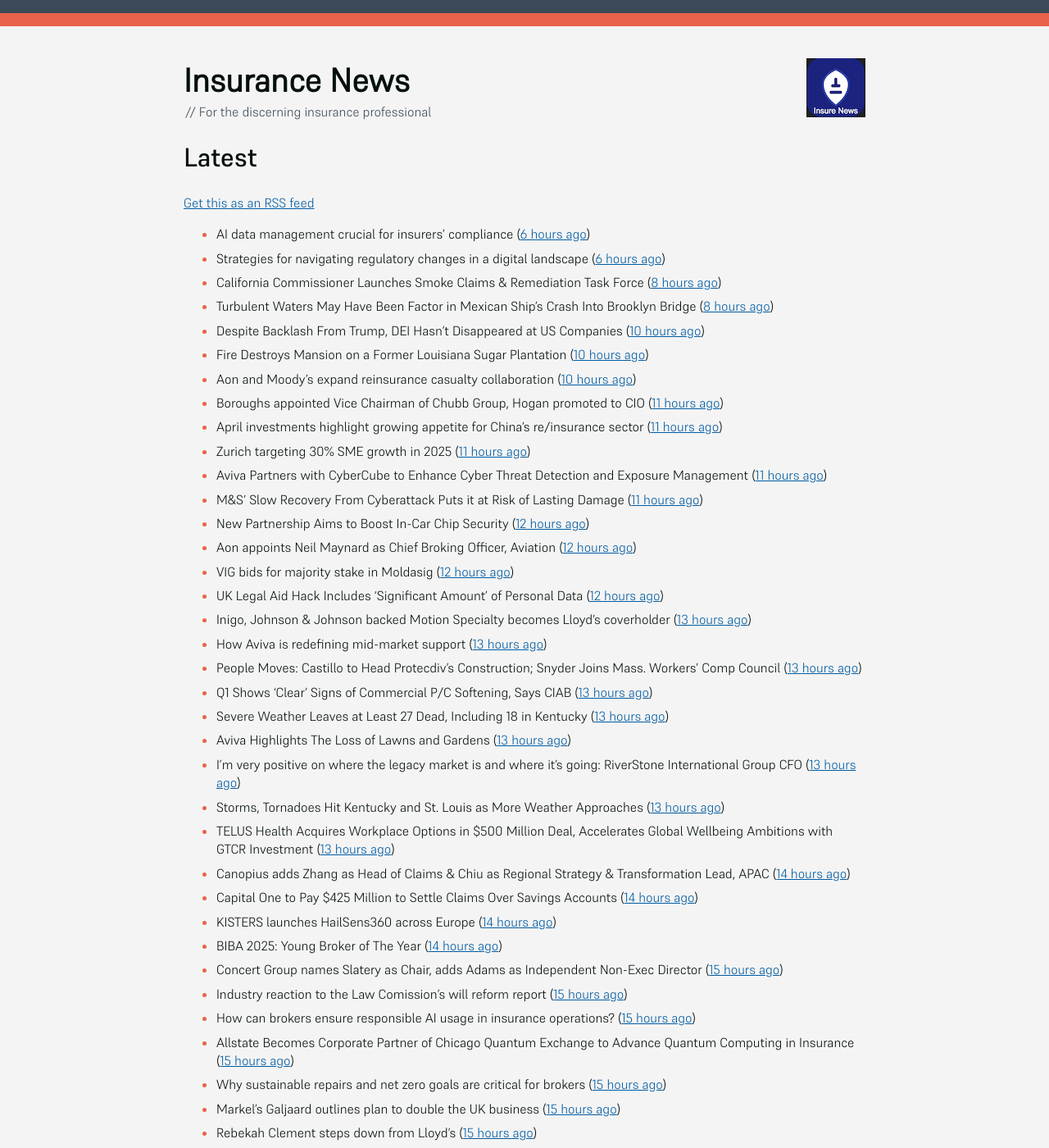
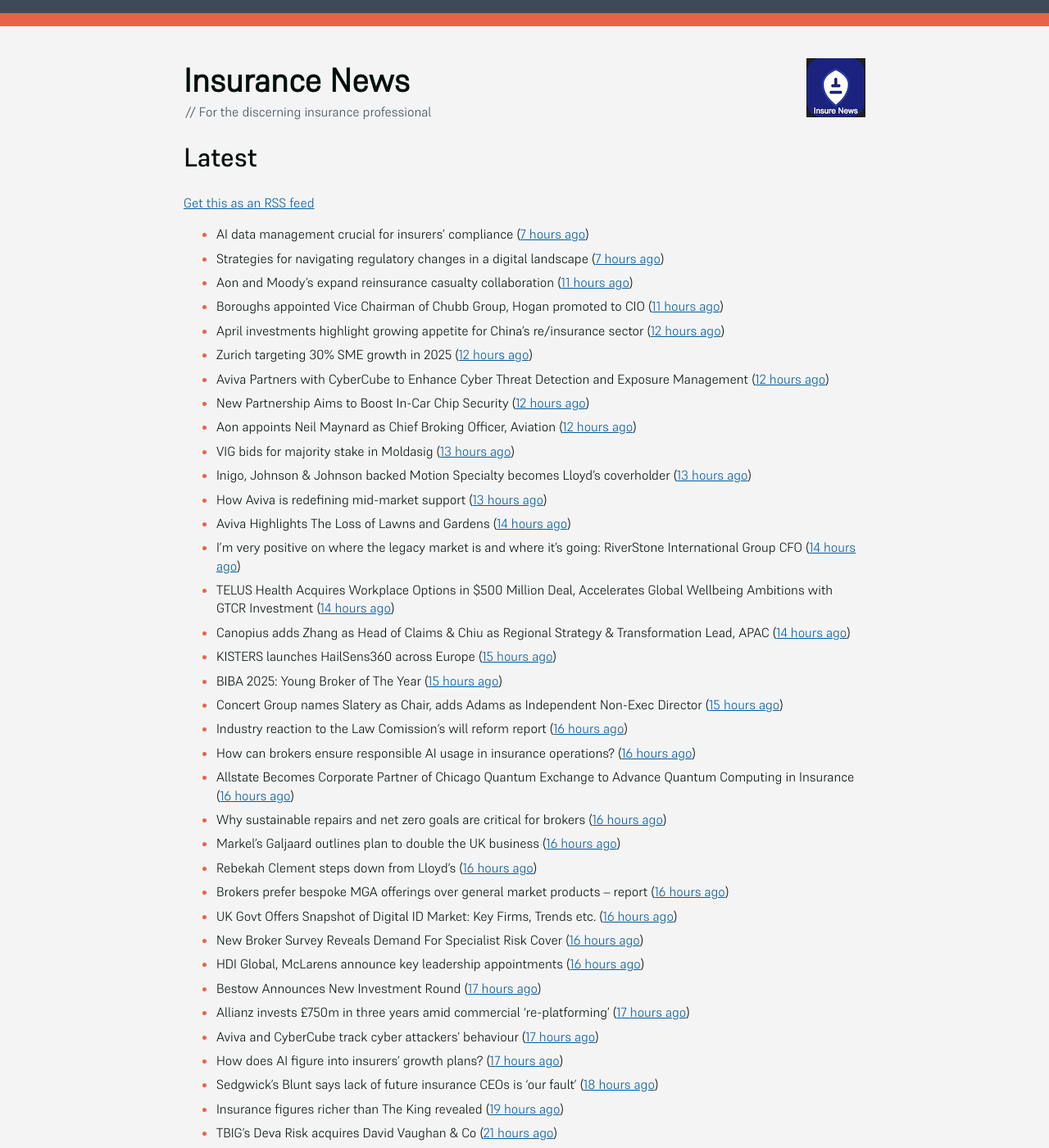
Before and after one commit to mat-0/feeds.thechels.uk, a Jekyll site: the page built from index.md, in a window 1280 px wide and 1400 px high. Shown: the whole window at 82% size. Built offline with Jekyll 4.4.1, drawn with Linux system fonts in a browser that asks for light colours; some of the changed text lies outside the part shown.

Commit message:
New Feed

```diff
--- a/index.md
+++ b/index.md
@@ -8,72 +8,47 @@ description: Latest Updates
 [Get this as an RSS feed](/feed.rss)
 
 <!-- news_marker starts -->
-- AI data management crucial for insurers' compliance ([6 hours ago](https://www.dig-in.com/news/ai-data-management-crucial-for-insurers-compliance))
-- Strategies for navigating regulatory changes in a digital landscape ([6 hours ago](https://www.dig-in.com/opinion/strategies-for-navigating-federal-and-state-regulations))
-- California Commissioner Launches Smoke Claims & Remediation Task Force ([8 hours ago](https://www.insurancejournal.com/news/west/2025/05/19/824395.htm))
-- Turbulent Waters May Have Been Factor in Mexican Ship’s Crash Into Brooklyn Bridge ([8 hours ago](https://www.insurancejournal.com/news/east/2025/05/19/824334.htm))
-- Despite Backlash From Trump, DEI Hasn’t Disappeared at US Companies ([10 hours ago](https://www.insurancejournal.com/news/national/2025/05/19/824379.htm))
-- Fire Destroys Mansion on a Former Louisiana Sugar Plantation ([10 hours ago](https://www.insurancejournal.com/news/southcentral/2025/05/19/824378.htm))
-- Aon and Moody’s expand reinsurance casualty collaboration ([10 hours ago](https://www.reinsurancene.ws/aon-and-moodys-expand-reinsurance-casualty-collaboration/))
+- AI data management crucial for insurers' compliance ([7 hours ago](https://www.dig-in.com/news/ai-data-management-crucial-for-insurers-compliance))
+- Strategies for navigating regulatory changes in a digital landscape ([7 hours ago](https://www.dig-in.com/opinion/strategies-for-navigating-federal-and-state-regulations))
+- Aon and Moody’s expand reinsurance casualty collaboration ([11 hours ago](https://www.reinsurancene.ws/aon-and-moodys-expand-reinsurance-casualty-collaboration/))
 - Boroughs appointed Vice Chairman of Chubb Group, Hogan promoted to CIO ([11 hours ago](https://www.reinsurancene.ws/boroughs-appointed-vice-chairman-of-chubb-group-hogan-promoted-to-cio/))
-- April investments highlight growing appetite for China’s re/insurance sector ([11 hours ago](https://www.reinsurancene.ws/april-investments-highlight-growing-appetite-for-chinas-re-insurance-sector/))
-- Zurich targeting 30% SME growth in 2025 ([11 hours ago](https://www.postonline.co.uk/news/7957779/zurich-targeting-30-sme-growth-in-2025))
-- Aviva Partners with CyberCube to Enhance Cyber Threat Detection and Exposure Management ([11 hours ago](https://www.insurtechinsights.com/aviva-partners-with-cybercube-to-enhance-cyber-threat-detection-and-exposure-management/))
-- M&S’ Slow Recovery From Cyberattack Puts it at Risk of Lasting Damage ([11 hours ago](https://www.insurancejournal.com/news/international/2025/05/19/824356.htm))
+- April investments highlight growing appetite for China’s re/insurance sector ([12 hours ago](https://www.reinsurancene.ws/april-investments-highlight-growing-appetite-for-chinas-re-insurance-sector/))
+- Zurich targeting 30% SME growth in 2025 ([12 hours ago](https://www.postonline.co.uk/news/7957779/zurich-targeting-30-sme-growth-in-2025))
+- Aviva Partners with CyberCube to Enhance Cyber Threat Detection and Exposure Management ([12 hours ago](https://www.insurtechinsights.com/aviva-partners-with-cybercube-to-enhance-cyber-threat-detection-and-exposure-management/))
 - New Partnership Aims to Boost In-Car Chip Security ([12 hours ago](https://insurance-edge.net/2025/05/19/new-partnership-aims-to-boost-in-car-chip-security/))
 - Aon appoints Neil Maynard as Chief Broking Officer, Aviation ([12 hours ago](https://www.reinsurancene.ws/aon-appoints-neil-maynard-as-chief-broking-officer-aviation/))
-- VIG bids for majority stake in Moldasig ([12 hours ago](https://www.reinsurancene.ws/vig-bids-for-majority-stake-in-moldasig/))
-- UK Legal Aid Hack Includes ‘Significant Amount’ of Personal Data ([12 hours ago](https://www.insurancejournal.com/news/international/2025/05/19/824353.htm))
+- VIG bids for majority stake in Moldasig ([13 hours ago](https://www.reinsurancene.ws/vig-bids-for-majority-stake-in-moldasig/))
 - Inigo, Johnson & Johnson backed Motion Specialty becomes Lloyd’s coverholder ([13 hours ago](https://www.reinsurancene.ws/inigo-johnson-johnson-backed-motion-specialty-becomes-lloyds-coverholder/))
 - How Aviva is redefining mid-market support ([13 hours ago](https://www.insurancebusinessmag.com/uk/news/breaking-news/how-aviva-is-redefining-midmarket-support-535375.aspx))
-- People Moves: Castillo to Head Protecdiv’s Construction; Snyder Joins Mass. Workers’ Comp Council ([13 hours ago](https://www.insurancejournal.com/news/east/2025/05/19/823716.htm))
-- Q1 Shows ‘Clear’ Signs of Commercial P/C Softening, Says CIAB ([13 hours ago](https://www.insurancejournal.com/news/national/2025/05/19/824328.htm))
-- Severe Weather Leaves at Least 27 Dead, Including 18 in Kentucky ([13 hours ago](https://www.insurancejournal.com/news/southeast/2025/05/19/824341.htm))
-- Aviva Highlights The Loss of Lawns and Gardens ([13 hours ago](https://insurance-edge.net/2025/05/19/aviva-highlights-the-loss-of-lawns-and-gardens/))
-- I’m very positive on where the legacy market is and where it’s going: RiverStone International Group CFO ([13 hours ago](https://www.reinsurancene.ws/im-very-positive-on-where-the-legacy-market-is-and-where-its-going-riverstone-international-group-cfo/))
-- Storms, Tornadoes Hit Kentucky and St. Louis as More Weather Approaches ([13 hours ago](https://www.insurancejournal.com/news/southeast/2025/05/19/824329.htm))
-- TELUS Health Acquires Workplace Options in $500 Million Deal, Accelerates Global Wellbeing Ambitions with GTCR Investment ([13 hours ago](https://www.insurtechinsights.com/telus-health-acquires-workplace-options-in-500-million-deal-accelerates-global-wellbeing-ambitions-with-gtcr-investment/))
+- Aviva Highlights The Loss of Lawns and Gardens ([14 hours ago](https://insurance-edge.net/2025/05/19/aviva-highlights-the-loss-of-lawns-and-gardens/))
+- I’m very positive on where the legacy market is and where it’s going: RiverStone International Group CFO ([14 hours ago](https://www.reinsurancene.ws/im-very-positive-on-where-the-legacy-market-is-and-where-its-going-riverstone-international-group-cfo/))
+- TELUS Health Acquires Workplace Options in $500 Million Deal, Accelerates Global Wellbeing Ambitions with GTCR Investment ([14 hours ago](https://www.insurtechinsights.com/telus-health-acquires-workplace-options-in-500-million-deal-accelerates-global-wellbeing-ambitions-with-gtcr-investment/))
 - Canopius adds Zhang as Head of Claims & Chiu as Regional Strategy & Transformation Lead, APAC ([14 hours ago](https://www.reinsurancene.ws/canopius-adds-zhang-as-head-of-claims-chiu-as-regional-strategy-transformation-lead-apac/))
-- Capital One to Pay $425 Million to Settle Claims Over Savings Accounts ([14 hours ago](https://www.insurancejournal.com/news/east/2025/05/19/824323.htm))
-- KISTERS launches HailSens360 across Europe ([14 hours ago](https://www.reinsurancene.ws/kisters-launches-hailsens360-across-europe/))
-- BIBA 2025: Young Broker of The Year ([14 hours ago](https://insurance-edge.net/2025/05/19/biba-2025-young-broker-of-the-year/))
+- KISTERS launches HailSens360 across Europe ([15 hours ago](https://www.reinsurancene.ws/kisters-launches-hailsens360-across-europe/))
+- BIBA 2025: Young Broker of The Year ([15 hours ago](https://insurance-edge.net/2025/05/19/biba-2025-young-broker-of-the-year/))
 - Concert Group names Slatery as Chair, adds Adams as Independent Non-Exec Director ([15 hours ago](https://www.reinsurancene.ws/concert-group-names-slatery-as-chair-adds-adams-as-independent-non-exec-director/))
-- Industry reaction to the Law Comission’s will reform report ([15 hours ago](https://ifamagazine.com/industry-reaction-to-the-law-comissions-will-reform-report/))
-- How can brokers ensure responsible AI usage in insurance operations? ([15 hours ago](https://www.insurancebusinessmag.com/uk/news/technology/how-can-brokers-ensure-responsible-ai-usage-in-insurance-operations-536137.aspx))
-- Allstate Becomes Corporate Partner of Chicago Quantum Exchange to Advance Quantum Computing in Insurance ([15 hours ago](https://www.insurtechinsights.com/allstate-becomes-corporate-partner-of-chicago-quantum-exchange-to-advance-quantum-computing-in-insurance/))
-- Why sustainable repairs and net zero goals are critical for brokers ([15 hours ago](https://www.insurancebusinessmag.com/uk/news/environmental/why-sustainable-repairs-and-net-zero-goals-are-critical-for-brokers-536136.aspx))
-- Markel’s Galjaard outlines plan to double the UK business ([15 hours ago](https://www.postonline.co.uk/news/7957775/markels-galjaard-outlines-plan-to-double-the-uk-business))
-- Rebekah Clement steps down from Lloyd's ([15 hours ago](https://www.insurancebusinessmag.com/uk/news/breaking-news/rebekah-clement-steps-down-from-lloyds-536135.aspx))
-- Brokers prefer bespoke MGA offerings over general market products – report ([15 hours ago](https://www.insurancebusinessmag.com/uk/news/breaking-news/brokers-prefer-bespoke-mga-offerings-over-general-market-products--report-536134.aspx))
-- UK Govt Offers Snapshot of Digital ID Market: Key Firms, Trends etc. ([15 hours ago](https://insurance-edge.net/2025/05/19/uk-govt-offers-snapshot-of-digital-id-market-key-firms-trends-etc/))
-- New Broker Survey Reveals Demand For Specialist Risk Cover ([15 hours ago](https://insurance-edge.net/2025/05/19/new-broker-survey-reveals-demand-for-specialist-risk-cover/))
-- HDI Global, McLarens announce key leadership appointments ([15 hours ago](https://www.insurancebusinessmag.com/uk/news/breaking-news/hdi-global-mclarens-announce-key-leadership-appointments-536132.aspx))
-- Bestow Announces New Investment Round ([16 hours ago](https://insurance-edge.net/2025/05/19/bestow-announces-new-investment-round/))
-- Allianz invests £750m in three years amid commercial ‘re-platforming’ ([16 hours ago](https://www.postonline.co.uk/news/7957771/allianz-invests-ps750m-in-three-years-amid-commercial-replatforming))
-- Aviva and CyberCube track cyber attackers’ behaviour ([16 hours ago](https://www.postonline.co.uk/news/7957778/aviva-and-cybercube-track-cyber-attackers-behaviour))
+- Industry reaction to the Law Comission’s will reform report ([16 hours ago](https://ifamagazine.com/industry-reaction-to-the-law-comissions-will-reform-report/))
+- How can brokers ensure responsible AI usage in insurance operations? ([16 hours ago](https://www.insurancebusinessmag.com/uk/news/technology/how-can-brokers-ensure-responsible-ai-usage-in-insurance-operations-536137.aspx))
+- Allstate Becomes Corporate Partner of Chicago Quantum Exchange to Advance Quantum Computing in Insurance ([16 hours ago](https://www.insurtechinsights.com/allstate-becomes-corporate-partner-of-chicago-quantum-exchange-to-advance-quantum-computing-in-insurance/))
+- Why sustainable repairs and net zero goals are critical for brokers ([16 hours ago](https://www.insurancebusinessmag.com/uk/news/environmental/why-sustainable-repairs-and-net-zero-goals-are-critical-for-brokers-536136.aspx))
+- Markel’s Galjaard outlines plan to double the UK business ([16 hours ago](https://www.postonline.co.uk/news/7957775/markels-galjaard-outlines-plan-to-double-the-uk-business))
+- Rebekah Clement steps down from Lloyd's ([16 hours ago](https://www.insurancebusinessmag.com/uk/news/breaking-news/rebekah-clement-steps-down-from-lloyds-536135.aspx))
+- Brokers prefer bespoke MGA offerings over general market products – report ([16 hours ago](https://www.insurancebusinessmag.com/uk/news/breaking-news/brokers-prefer-bespoke-mga-offerings-over-general-market-products--report-536134.aspx))
+- UK Govt Offers Snapshot of Digital ID Market: Key Firms, Trends etc. ([16 hours ago](https://insurance-edge.net/2025/05/19/uk-govt-offers-snapshot-of-digital-id-market-key-firms-trends-etc/))
+- New Broker Survey Reveals Demand For Specialist Risk Cover ([16 hours ago](https://insurance-edge.net/2025/05/19/new-broker-survey-reveals-demand-for-specialist-risk-cover/))
+- HDI Global, McLarens announce key leadership appointments ([16 hours ago](https://www.insurancebusinessmag.com/uk/news/breaking-news/hdi-global-mclarens-announce-key-leadership-appointments-536132.aspx))
+- Bestow Announces New Investment Round ([17 hours ago](https://insurance-edge.net/2025/05/19/bestow-announces-new-investment-round/))
+- Allianz invests £750m in three years amid commercial ‘re-platforming’ ([17 hours ago](https://www.postonline.co.uk/news/7957771/allianz-invests-ps750m-in-three-years-amid-commercial-replatforming))
+- Aviva and CyberCube track cyber attackers’ behaviour ([17 hours ago](https://www.postonline.co.uk/news/7957778/aviva-and-cybercube-track-cyber-attackers-behaviour))
 - How does AI figure into insurers' growth plans? ([17 hours ago](https://www.dig-in.com/list/how-does-ai-figure-into-insurers-growth-plans))
-- EnergyAustralia Apologizes to Customers After Greenwashing Case ([17 hours ago](https://www.insurancejournal.com/news/international/2025/05/19/824194.htm))
-- Sedgwick’s Blunt says lack of future insurance CEOs is ‘our fault’ ([17 hours ago](https://www.postonline.co.uk/news/7957772/sedgwicks-blunt-says-lack-of-future-insurance-ceos-is-our-fault))
-- UK’s Anglian Water Fined £1.4 Million Over Drinking Water Failures ([18 hours ago](https://www.insurancejournal.com/news/international/2025/05/19/824185.htm))
-- Insurance figures richer than The King revealed ([18 hours ago](https://www.postonline.co.uk/news/7957777/insurance-figures-richer-than-the-king-revealed))
-- Crypto High-Rollers Go Big on Bodyguards to Deter Kidnappers ([18 hours ago](https://www.insurancejournal.com/news/international/2025/05/19/824178.htm))
-- Estonia Says Russia Detained Tanker in Baltic Sea ([19 hours ago](https://www.insurancejournal.com/news/international/2025/05/19/824175.htm))
-- TBIG's Deva Risk acquires David Vaughan & Co ([20 hours ago](https://www.insurancebusinessmag.com/uk/news/breaking-news/tbigs-deva-risk-acquires-david-vaughan-and-co-536120.aspx))
-- Rising gold prices – experts urge homeowners to check insurance ([20 hours ago](https://www.insurancebusinessmag.com/uk/news/property-insurance/rising-gold-prices--experts-urge-homeowners-to-check-insurance-536119.aspx))
-- Motor insurance premiums rise again amid personal injury guidelines ([20 hours ago](https://www.insurancebusinessmag.com/uk/news/auto-motor/motor-insurance-premiums-rise-again-amid-personal-injury-guidelines-536118.aspx))
-- West of England P&I Club sees combined ratio sink ([20 hours ago](https://www.insurancebusinessmag.com/uk/news/marine/west-of-england-pandi-club-sees-combined-ratio-sink-536117.aspx))
-- Captives to Remain Viable as Market Softens: RIMS Panel ([20 hours ago](https://www.insurancejournal.com/news/national/2025/05/19/823940.htm))
-- Texas Stock Exchange CEO Sees State Muscling In on NYC, Delaware ([20 hours ago](https://www.insurancejournal.com/news/southcentral/2025/05/19/824129.htm))
-- Sedgwick: Number of Recalled Products in US Rose 25% in First Quarter ([21 hours ago](https://www.insurancejournal.com/news/national/2025/05/19/824155.htm))
-- Complaints About Florida Insurers Have More Than Doubled in 5 Years, or Have They? ([21 hours ago](https://www.insurancejournal.com/news/southeast/2025/05/19/824138.htm))
-- Maine Lawmakers Thwart Move to Allow Mennonites to Self-Insure ([21 hours ago](https://www.insurancejournal.com/news/east/2025/05/19/824161.htm))
-- Washington Roofing Company Fined $300K After Worker Falls From Roof ([21 hours ago](https://www.insurancejournal.com/news/west/2025/05/19/823964.htm))
-- Judge Scraps LA Sparks Player’s WNBA Suit; Can Pursue Claim Against Las Vegas Aces ([21 hours ago](https://www.insurancejournal.com/news/west/2025/05/19/824106.htm))
-- Diary of an Insurer: Gallagher’s Ayshea King ([21 hours ago](https://www.postonline.co.uk/broker/7957466/diary-of-an-insurer-gallaghers-ayshea-king))
-- Claims service improves but regional delivery varies ([21 hours ago](https://www.postonline.co.uk/claims/7957673/claims-service-improves-but-regional-delivery-varies))
-- Pairing Parametric and Standard Insurance Will Become More Common: East Carolina University Students ([1 days ago](https://www.insurancejournal.com/magazines/mag-features/2025/05/19/823760.htm))
-- Distracted Drivers Are Overconfident; 20% Still Texting While Driving ([1 days ago](https://www.insurancejournal.com/magazines/mag-features/2025/05/19/823759.htm))
-- Trouble Brewing? 6 New Risks for Winery and Brewery Clients ([1 days ago](https://www.insurancejournal.com/magazines/mag-features/2025/05/19/823758.htm))
+- Sedgwick’s Blunt says lack of future insurance CEOs is ‘our fault’ ([18 hours ago](https://www.postonline.co.uk/news/7957772/sedgwicks-blunt-says-lack-of-future-insurance-ceos-is-our-fault))
+- Insurance figures richer than The King revealed ([19 hours ago](https://www.postonline.co.uk/news/7957777/insurance-figures-richer-than-the-king-revealed))
+- TBIG's Deva Risk acquires David Vaughan & Co ([21 hours ago](https://www.insurancebusinessmag.com/uk/news/breaking-news/tbigs-deva-risk-acquires-david-vaughan-and-co-536120.aspx))
+- Rising gold prices – experts urge homeowners to check insurance ([21 hours ago](https://www.insurancebusinessmag.com/uk/news/property-insurance/rising-gold-prices--experts-urge-homeowners-to-check-insurance-536119.aspx))
+- Motor insurance premiums rise again amid personal injury guidelines ([21 hours ago](https://www.insurancebusinessmag.com/uk/news/auto-motor/motor-insurance-premiums-rise-again-amid-personal-injury-guidelines-536118.aspx))
+- West of England P&I Club sees combined ratio sink ([21 hours ago](https://www.insurancebusinessmag.com/uk/news/marine/west-of-england-pandi-club-sees-combined-ratio-sink-536117.aspx))
+- Diary of an Insurer: Gallagher’s Ayshea King ([22 hours ago](https://www.postonline.co.uk/broker/7957466/diary-of-an-insurer-gallaghers-ayshea-king))
+- Claims service improves but regional delivery varies ([22 hours ago](https://www.postonline.co.uk/claims/7957673/claims-service-improves-but-regional-delivery-varies))
 - How IoT complements Plymouth Rock's coverage strategy ([1 days ago](https://www.dig-in.com/news/plymouth-rock-uses-iot-technology-to-manage-risks))
 - Independent agents need data support to use agentic AI ([1 days ago](https://www.dig-in.com/news/independent-agents-need-data-support-to-use-agentic-ai))
 - Basel Committee resists US pressure to downplay climate risk ([3 days ago](https://www.dig-in.com/articles/basel-committee-resists-us-pressure-to-downplay-climate-risk))
```
